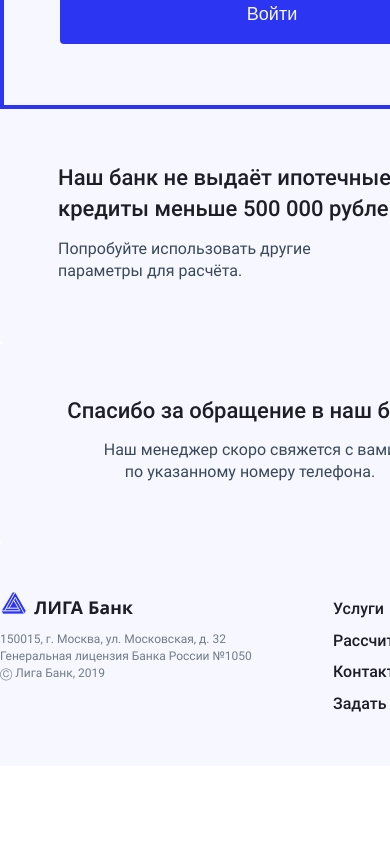
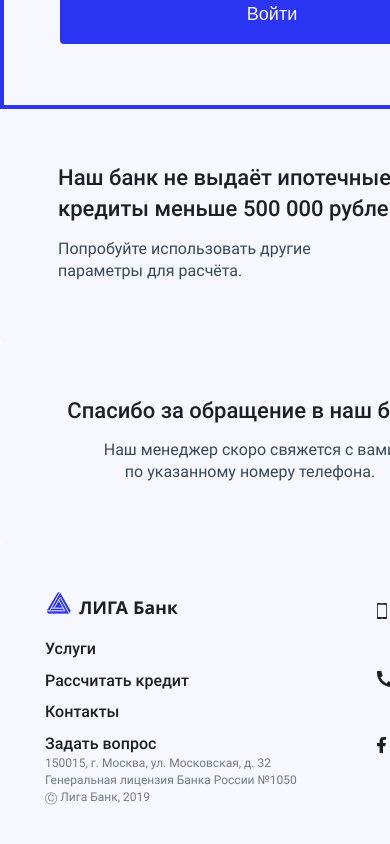
Before and after one commit to geoniced/liga-bank, a React (Create React App) app: page / in a window 390 px wide. Shown: the part 3957-4801 px from the top of the page. Before the commit the page ends 4723 px from the top, so only its background shows below. Built offline with nearby package versions, Linux system fonts and the light colour scheme.

Commit message:
Делает адаптив для футера

```diff
--- a/src/components/page-footer/page-footer.jsx
+++ b/src/components/page-footer/page-footer.jsx
@@ -15,11 +15,13 @@
             <img className="logo__image" src={logo} alt="Логотип сайта Лига Банк" width="149" height="25" />
           </a>
 
+          <div className="contacts-navigation__information">
             <address className="contacts-navigation__address">150015, г. Москва, ул. Московская, д. 32</address>
             <p className="contacts-navigation__copyright">
               Генеральная лицензия Банка России №1050
               Ⓒ Лига Банк, 2019
             </p>
+          </div>
 
           <ul className="contacts-navigation__site-navigation site-navigation site-navigation--vertical">
             <li className="site-navigation__item">
@@ -36,10 +38,8 @@
             </li>
           </ul>
         </div>
-        {/* <div className="page-footer__contact-address contact-address">
 
-        </div> */}
-
+        <div className="page-footer__phones-and-socials">
           <div className="page-footer__phone-contacts page-footer__phone-contacts--mobile">
             <a href="tel:*0904" className="page-footer__phone">
               <IconSmartPhone className="page-footer__mobile-phone-icon" />
@@ -83,6 +83,7 @@
             </li>
           </ul>
         </div>
+      </div>
     </footer>
   );
 };
--- a/src/scss/contacts-navigation.scss
+++ b/src/scss/contacts-navigation.scss
@@ -12,10 +12,12 @@
   margin-bottom: 16px;
 }
 
+.contacts-navigation__information {
+  width: 252px;
+}
+
 .contacts-navigation__address,
 .contacts-navigation__copyright {
-  width: 252px;
-
   font-size: 12px;
   line-height: 17px;
   font-style: normal;
@@ -30,3 +32,19 @@
   margin-left: 81px;
   padding-top: 7px;
 }
+
+@media (max-width: $tablet-max-width) {
+  .contacts-navigation {
+    width: auto;
+    max-height: initial;
+  }
+
+  .contacts-navigation__site-navigation {
+    order: 1;
+    margin-left: 0;
+  }
+
+  .contacts-navigation__information {
+    order: 2;
+  }
+}
--- a/src/scss/page-footer.scss
+++ b/src/scss/page-footer.scss
@@ -17,6 +17,11 @@
 .page-footer__contacts-navigation,
 .page-footer__phone-contacts {
   margin-right: 80px;
+}
+
+.page-footer__phones-and-socials {
+  display: flex;
+  align-items: flex-start;
 }
 
 .page-footer__phone-contacts {
@@ -70,3 +75,16 @@
 .page-footer__socials {
   padding-top: 12px;
 }
+
+@media (max-width: $tablet-max-width) {
+  .page-footer__wrapper {
+    width: 100%;
+
+    padding-right: 45px;
+    padding-left: 45px;
+  }
+
+  .page-footer__phones-and-socials {
+    flex-direction: column;
+  }
+}
```
Lines whose indentation alone changed are shown as unchanged.
